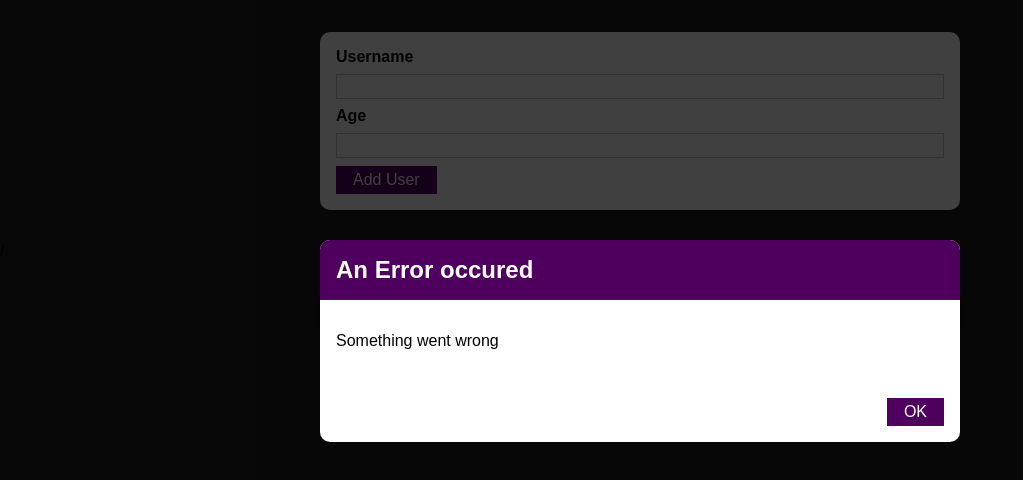
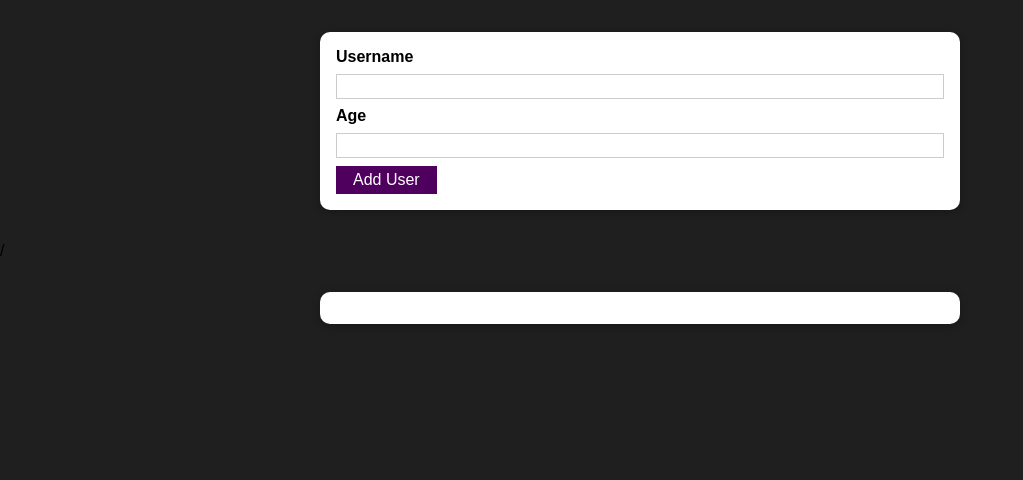
Before and after one commit to pavelFaraday/Udemy-React, a React (Create React App) app in the folder Section-8-project/: page / in a window 1280 px wide. Shown: the top 480 px of the page, without its empty margins (0-1023 px from the left). Built offline with nearby package versions, Linux system fonts and the light colour scheme.

Commit message:
97. Managing the Error State

```diff
--- a/Section-8-project/src/components/UI/ErrorModal.js
+++ b/Section-8-project/src/components/UI/ErrorModal.js
@@ -6,7 +6,7 @@ import classes from "./ErrorModal.module.css";
 const ErrorModal = (props) => {
 	return (
 		<>
-			<div className={classes.backdrop}>
+			<div className={classes.backdrop} onClick={props.onConfirm}></div>
 			<Card className={classes.modal}>
 				<header className={classes.header}>
 					<h2>{props.title}</h2>
@@ -15,10 +15,9 @@ const ErrorModal = (props) => {
 					<p>{props.message}</p>
 				</div>
 				<footer className={classes.actions}>
-						<Button>OK</Button>
+					<Button onClick={props.onConfirm}>OK</Button>
 				</footer>
 			</Card>
-			</div>
 		</>
 	);
 };
--- a/Section-8-project/src/components/Users/AddUser.js
+++ b/Section-8-project/src/components/Users/AddUser.js
@@ -7,6 +7,7 @@ import classes from "./AddUser.module.css";
 const AddUser = (props) => {
 	const [enteredUserName, setEnteredUserName] = useState("");
 	const [enteredAge, setEnteredAge] = useState("");
+	const [error, setError] = useState();
 
 	const addUserHandler = (event) => {
 		event.preventDefault();
@@ -14,11 +15,19 @@ const AddUser = (props) => {
 			enteredUserName.trim().length === 0 ||
 			enteredAge.trim().length === 0
 		) {
+			setError({
+				title: "Invali Input",
+				message: "Please entere something!",
+			});
 			return;
 		}
 		// example: var x = +'11.5' + +'3.5'
 		// (+) --- we are forcing string to be a number
 		if (+enteredAge < 1) {
+			setError({
+				title: "Invali Age",
+				message: "Age should not be bellow the 1!",
+			});
 			return;
 		}
 		props.onAddUser(enteredUserName, enteredAge);
@@ -34,12 +43,19 @@ const AddUser = (props) => {
 		setEnteredAge(event.target.value);
 	};
 
+	const errorHandler = () => {
+		setError(null);
+	};
+
 	return (
 		<>
-			<ErrorModal
-				title="An Error occured"
-				message="Something went wrong"
-			/>
+			{error && (
+				<ErrorModal
+					title={error.title}
+					message={error.message}
+					onConfirm={errorHandler}
+				/>
+			)}
 			<Card className={classes.input}>
 				<form onSubmit={addUserHandler}>
 					<label htmlFor="username">Username</label>
```
Lines whose indentation alone changed are shown as unchanged.
